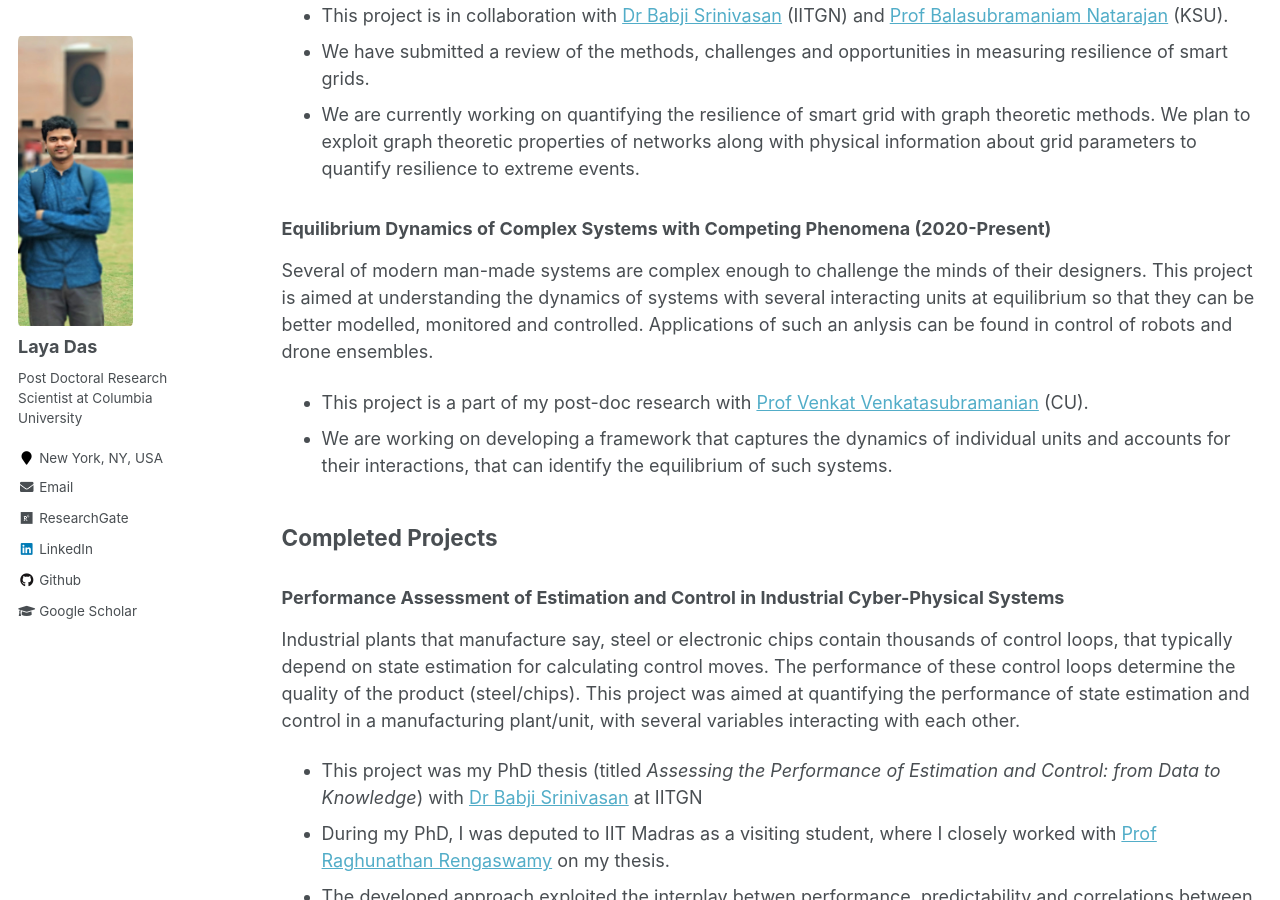
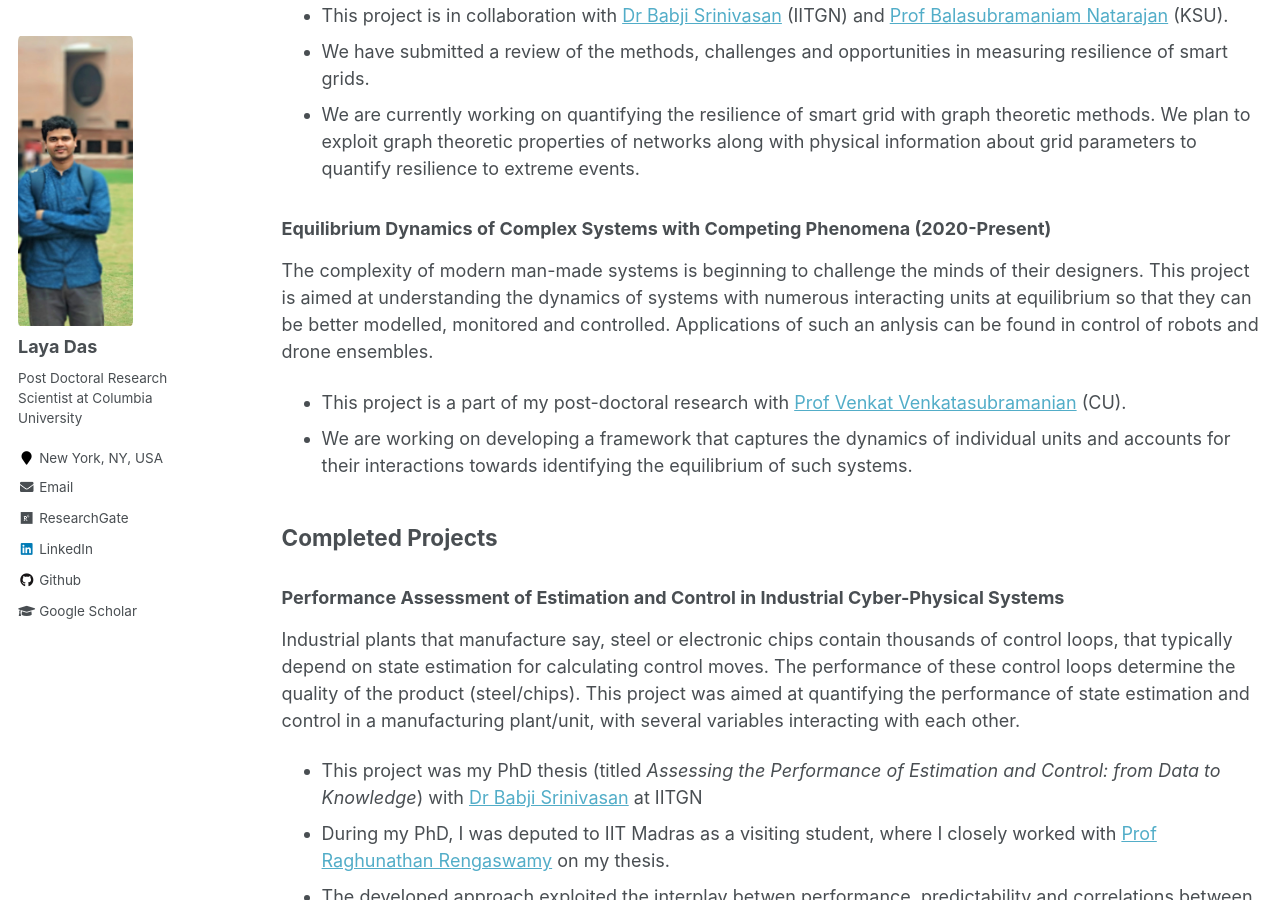
Before and after one commit to layadas/layadas.github.io, a Jekyll site: the page built from _pages/research.md, in a window 1280 px wide and 900 px high, scrolled down 600 px. Built offline with Jekyll 4.4.1, drawn with Linux system fonts in a browser that asks for light colours.

Commit message:
Update research.md

```diff
--- a/_pages/research.md
+++ b/_pages/research.md
@@ -31,10 +31,10 @@ from such conditions and resumes normal operation.
 information about grid parameters to quantify resilience to extreme events.
 
 ### Equilibrium Dynamics of Complex Systems with Competing Phenomena (2020-Present)
-Several of modern man-made systems are complex enough to challenge the minds of their designers. This project is aimed at understanding the dynamics of systems with several
+The complexity of modern man-made systems is beginning to challenge the minds of their designers. This project is aimed at understanding the dynamics of systems with numerous
 interacting units at equilibrium so that they can be better modelled, monitored and controlled. Applications of such an anlysis can be found in control of robots and drone ensembles.
-- This project is a part of my post-doc research with [Prof Venkat Venkatasubramanian](https://datascience.columbia.edu/venkat-venkatasubramanian-0) (CU).
-- We are working on developing a framework that captures the dynamics of individual units and accounts for their interactions, that can identify the equilibrium of such systems.
+- This project is a part of my post-doctoral research with [Prof Venkat Venkatasubramanian](https://datascience.columbia.edu/venkat-venkatasubramanian-0) (CU).
+- We are working on developing a framework that captures the dynamics of individual units and accounts for their interactions towards identifying the equilibrium of such systems.
 
 <!-- ### Understanding Neural Networks
  -->
```
